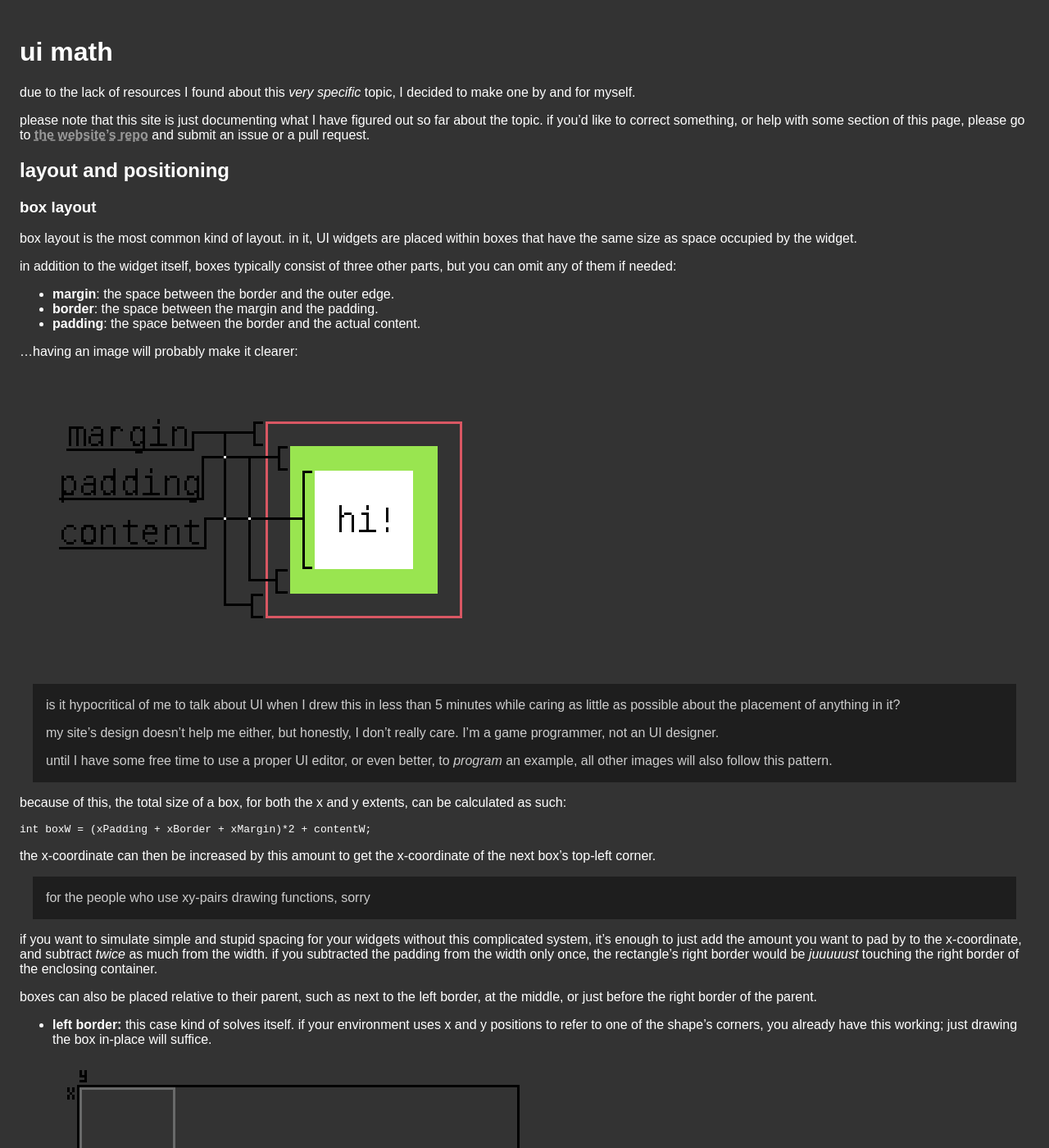
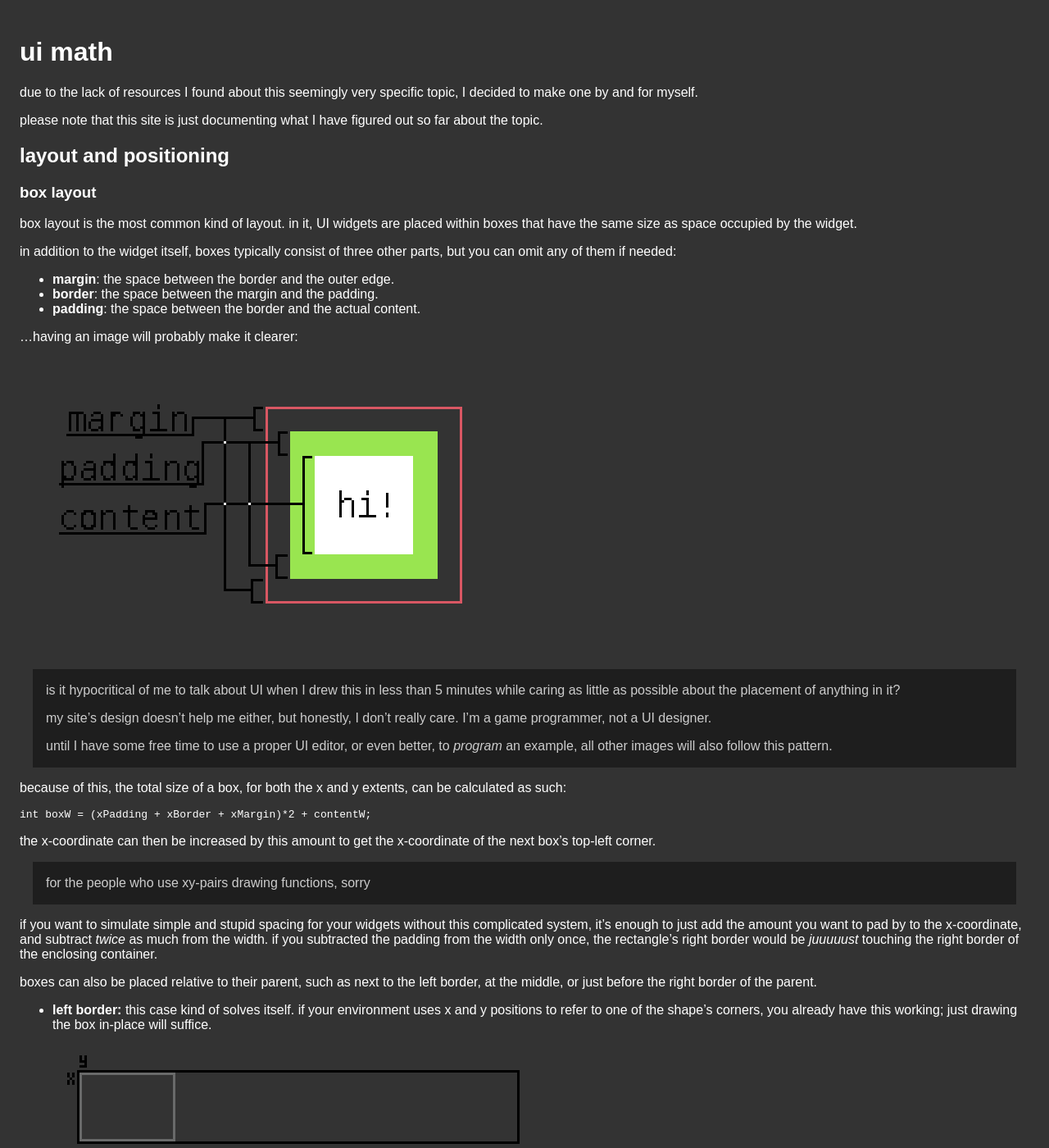
Before and after one commit to thacuber2a03/thacuber2a03.github.io, a Jekyll site: the page built from things/uimath.md, in a window 1280 px wide and 1400 px high. Shown: the whole window at 82% size. Built offline with Jekyll 4.4.1, drawn with Linux system fonts in a browser that asks for light colours; some of the changed lines change nothing that is shown; some of the changed text lies outside the part shown.

Commit message:
update things/uimath.md

````diff
--- a/things/uimath.md
+++ b/things/uimath.md
@@ -6,9 +6,9 @@
 
 # ui math
 
-due to the lack of resources I found about this _very specific_ topic, I decided to make one by and for myself.
+due to the lack of resources I found about this seemingly very specific topic, I decided to make one by and for myself.
 
-please note that this site is just documenting what I have figured out so far about the topic. if you'd like to correct something, or help with some section of this page, please go to [the website's repo](https://github.com/thacuber2a03/thacuber2a03.github.io) and submit an issue or a pull request.
+please note that this site is just documenting what I have figured out so far about the topic.
 
 ## layout and positioning
 
@@ -28,7 +28,7 @@
 
 > is it hypocritical of me to talk about UI when I drew this in less than 5 minutes while caring as little as possible about the placement of anything in it?
 >
-> my site's design doesn't help me either, but honestly, I don't really care. I'm a game programmer, not an UI designer.
+> my site's design doesn't help me either, but honestly, I don't really care. I'm a game programmer, not a UI designer.
 >
 > until I have some free time to use a proper UI editor, or even better, to _program_ an example, all other images will also follow this pattern.
 
@@ -68,9 +68,9 @@
     int centerX = boxX + (parentW - boxW) / 2;
     ```
 
+#### multiple boxes
+
 for the case where you have multiple boxes you want to fit within a container, the easiest solution I can think of is to sum up the widths of all the boxes and divide that by the width of the parent container. then, when drawing, adjust each child's width by this ratio.
-
-this is essentially adjusting the widths by the mean of all the children's widths with respect to the parent.
 
 ```c
 int childrenWidthSum = 0;
@@ -95,7 +95,7 @@
 >
 > I do however have a [p5.js example](https://editor.p5js.org/thacuber2a03/sketches/1zbVh-XWn).
 >
-> also, [I really like IMGUIs](/things/bookmarks.md#imgui).
+> also, [I really like IMGUIs](/bookmarks#imgui).
 
 this entire section has mostly talked about the placement of widgets in the X axis, but the nice thing about this is that all the math is exactly the same for both axes. so, yeah, you can go "Find and Replace" your way through these snippets and switch all `x`s to `y`s, or even better (or worse), all `x`s to `z`s! :)
 
@@ -110,6 +110,18 @@
 date format: dd/mm/yyyy
 ```
 
+- 01/11/2026:
+
+    I may not touch this file again, mostly because I don't really care about it anymore
+
+    it stays public because it's still somewhat useful
+
+    - remove repo mention (these are getting tiresome and nothing's happening w.r.t. them)
+    - add [multiple boxes](#multiple-boxes) section separator
+    - remove redundant statement in multiple boxes
+    - fix link to particular section in bookmarks
+    - fix small typo
+
 - 29/09/2024:
     - remove last three images from quotes (leftborder, rightborder and centerbox)
     - forgot to add last entry to changelog (meta issue)
````
